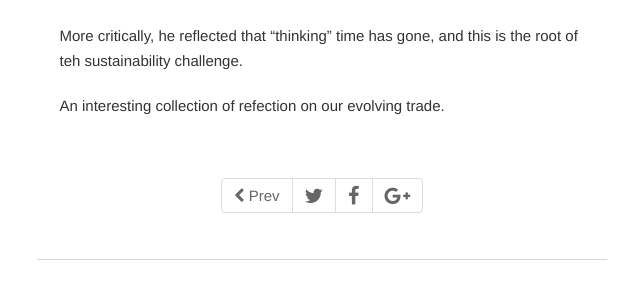
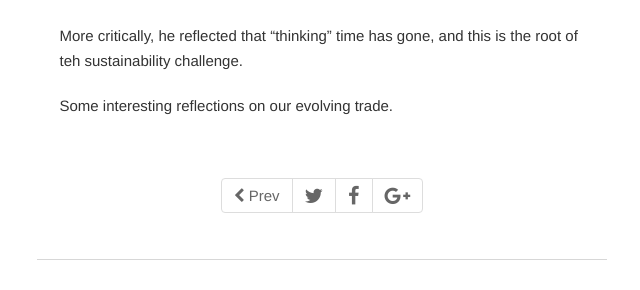
Before and after one commit to ColinEberhardt/augmented-coding-weekly, a Jekyll site: the page built from _posts/2026-05-29-issue-46.md, in a window 1280 px wide and 900 px high, scrolled down 3373 px. Shown: the part 502-792 px from the top of the window, without its empty margins (318-958 px from the left). Built offline with Jekyll 4.4.1, drawn with Linux system fonts in a browser that asks for light colours.

Commit message:
typo
Signed-off-by: Colin Eberhardt <colin.eberhardt@gmail.com>

```diff
--- a/_posts/2026-05-29-issue-46.md
+++ b/_posts/2026-05-29-issue-46.md
@@ -84,4 +84,4 @@ He makes an interesting reflection that while he can now switch language quickly
 
 More critically, he reflected that "thinking" time has gone, and this is the root of teh sustainability challenge.
 
-An interesting collection of refection on our evolving trade.
+Some interesting reflections on our evolving trade.
```
